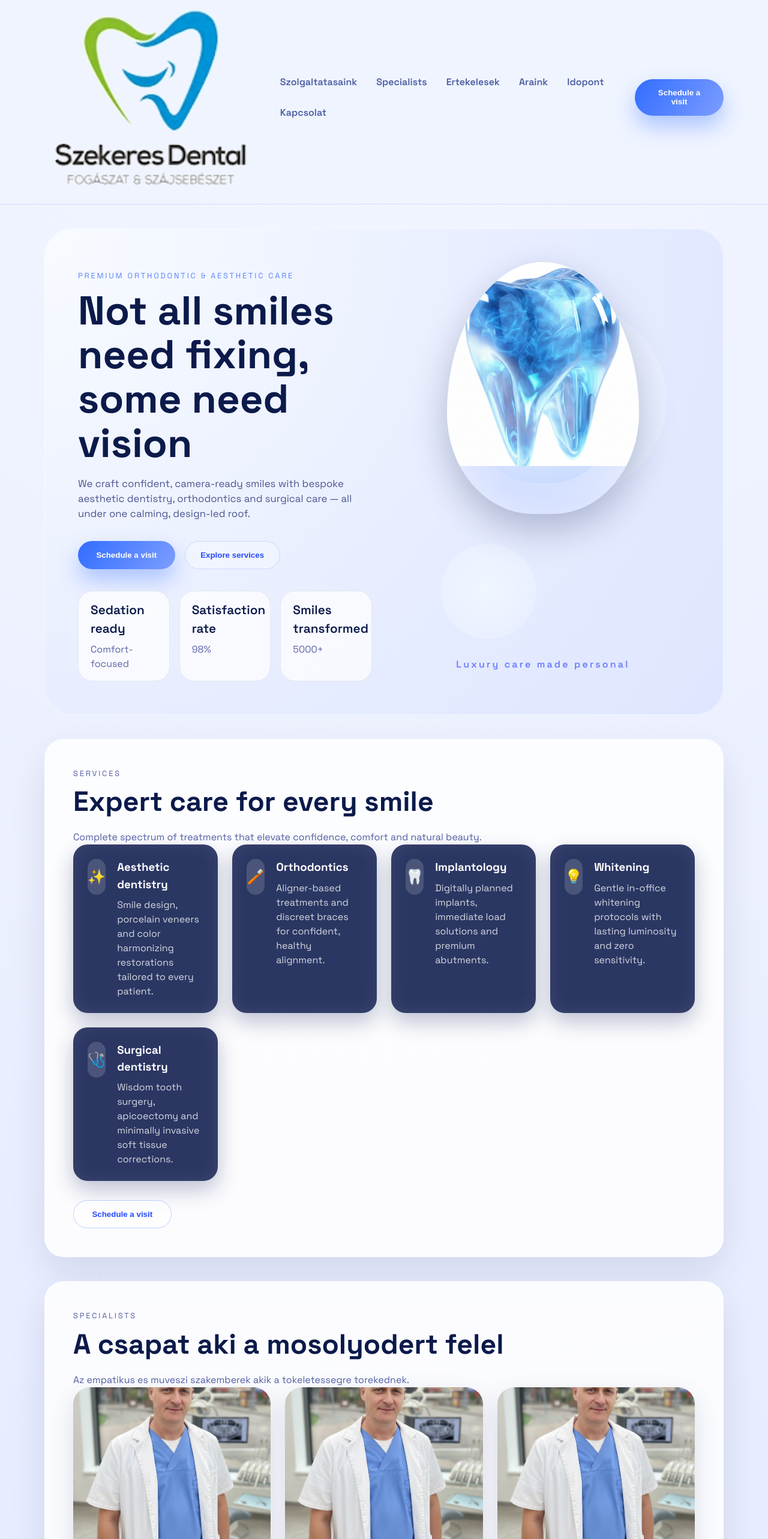
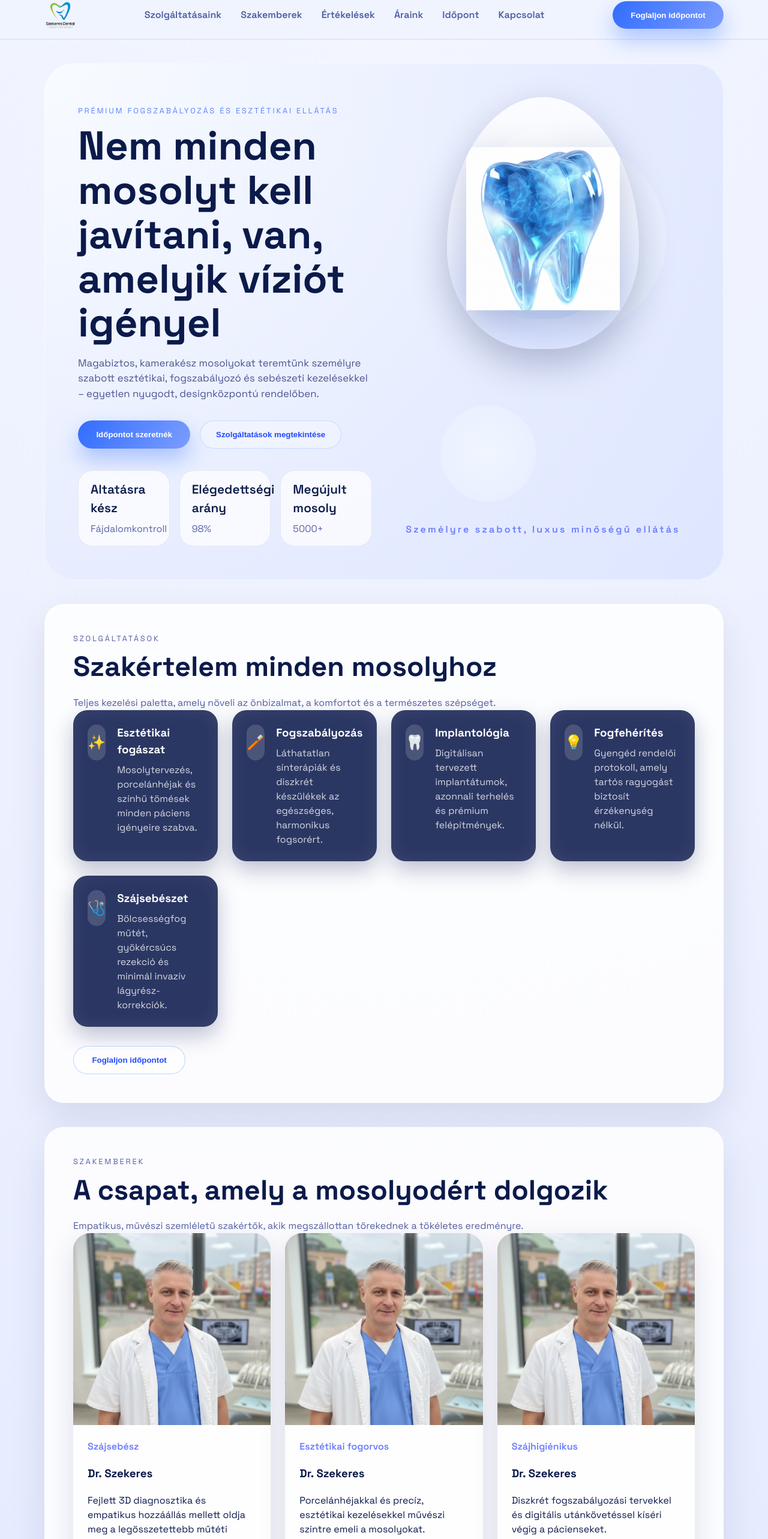
Before and after one commit to sferencz82/szekeres-dental, a React (Vite) app: page / in a window 1280 px wide. Shown: the part 15-2581 px from the top of the page at 60% size. Built offline with nearby package versions, Linux system fonts and the light colour scheme; no server answers.

Commit message:
feat: localize content and improve layout

```diff
--- a/src/App.css
+++ b/src/App.css
@@ -69,6 +69,11 @@ main {
   font-weight: 700;
   font-size: 1.2rem;
   cursor: pointer;
+}
+
+.navbar__logo img {
+  height: 48px;
+  width: auto;
 }
 
 .navbar__links {
@@ -271,6 +276,19 @@ main {
   position: absolute;
   inset: 0;
   background: radial-gradient(circle at 50% 20%, rgba(255, 255, 255, 0.6), transparent 70%);
+  display: flex;
+  align-items: center;
+  justify-content: center;
+  padding: 2.5rem 2rem 3rem;
+}
+
+.hero__glass-glow img {
+  width: 100%;
+  height: 100%;
+  object-fit: contain;
+  object-position: center;
+  transform: translateY(4%);
+  filter: drop-shadow(0 18px 30px rgba(8, 20, 72, 0.2));
 }
 
 .hero__caption {
@@ -337,8 +355,9 @@ main {
 
 .specialist-card__image img {
   width: 100%;
-  height: 260px;
+  height: 320px;
   object-fit: cover;
+  object-position: top center;
 }
 
 .specialist-card__body {
--- a/src/App.tsx
+++ b/src/App.tsx
@@ -6,28 +6,28 @@ const App: React.FC = () => {
   const services = useMemo(
     () => [
       {
-        title: 'Aesthetic dentistry',
-        description: 'Smile design, porcelain veneers and color harmonizing restorations tailored to every patient.',
+        title: 'Esztétikai fogászat',
+        description: 'Mosolytervezés, porcelánhéjak és színhű tömések minden páciens igényeire szabva.',
         icon: '✨',
       },
       {
-        title: 'Orthodontics',
-        description: 'Aligner-based treatments and discreet braces for confident, healthy alignment.',
+        title: 'Fogszabályozás',
+        description: 'Láthatatlan sínterápiák és diszkrét készülékek az egészséges, harmonikus fogsorért.',
         icon: '🪥',
       },
       {
-        title: 'Implantology',
-        description: 'Digitally planned implants, immediate load solutions and premium abutments.',
+        title: 'Implantológia',
+        description: 'Digitálisan tervezett implantátumok, azonnali terhelés és prémium felépítmények.',
         icon: '🦷',
       },
       {
-        title: 'Whitening',
-        description: 'Gentle in-office whitening protocols with lasting luminosity and zero sensitivity.',
+        title: 'Fogfehérítés',
+        description: 'Gyengéd rendelői protokoll, amely tartós ragyogást biztosít érzékenység nélkül.',
         icon: '💡',
       },
       {
-        title: 'Surgical dentistry',
-        description: 'Wisdom tooth surgery, apicoectomy and minimally invasive soft tissue corrections.',
+        title: 'Szájsebészet',
+        description: 'Bölcsességfog műtét, gyökércsúcs rezekció és minimál invazív lágyrész-korrekciók.',
         icon: '🩺',
       },
     ],
@@ -38,25 +38,25 @@ const App: React.FC = () => {
     () => [
       {
         name: 'Dr. Szekeres',
-        role: 'Szajsebesz',
-        bio: 'Transforms complex surgical cases with advanced 3D diagnostics and gentle care.',
-        tenure: 'Treatment time (est): 60-90 mins',
+        role: 'Szájsebész',
+        bio: 'Fejlett 3D diagnosztika és empatikus hozzáállás mellett oldja meg a legösszetettebb műtéti eseteket.',
+        tenure: 'Átlagos kezelési idő: 60–90 perc',
         image:
           '/assets/dr-szekeres.png',
       },
       {
         name: 'Dr. Szekeres',
-        role: 'Esztetikai fogorvos',
-        bio: 'Crafts artistic transformations with porcelain veneers and cosmetic care.',
-        tenure: 'Practicing since 2016',
+        role: 'Esztétikai fogorvos',
+        bio: 'Porcelánhéjakkal és precíz, esztétikai kezelésekkel művészi szintre emeli a mosolyokat.',
+        tenure: 'A szakmában 2016 óta',
         image:
           '/assets/dr-szekeres.png',
       },
       {
         name: 'Dr. Szekeres',
-        role: 'Szajhigenikus',
-        bio: 'Aligns smiles with discreet orthodontic plans and digital progress tracking.',
-        tenure: 'Clear aligner expert',
+        role: 'Szájhigiénikus',
+        bio: 'Diszkrét fogszabályozási tervekkel és digitális utánkövetéssel kíséri végig a pácienseket.',
+        tenure: 'Clear aligner specialista',
         image:
           '/assets/dr-szekeres.png',
       },
@@ -66,39 +66,52 @@ const App: React.FC = () => {
 
   const priceList = useMemo(
     () => [
-      { name: 'Consultation & treatment plan', price: '18 000 Ft-tól', note: 'Comprehensive oral exam' },
-      { name: 'Professional cleaning + polish', price: '28 000 Ft-tól', note: 'Ultrasonic & airflow' },
-      { name: 'Composite restoration', price: '32 000 Ft-tól', note: 'Shade-matched layers' },
-      { name: 'Wisdom tooth surgery', price: '65 000 Ft-tól', note: 'Includes aftercare' },
-      { name: 'Implant (implant + abutment)', price: '260 000 Ft-tól', note: 'Premium systems' },
-      { name: 'Crown (zirconia / press ceramic)', price: '120 000 Ft-tól', note: 'Digital impression' },
-      { name: 'In-office whitening', price: '85 000 Ft-tól', note: 'Philips Zoom protocol' },
-      { name: 'Apicoectomy', price: '95 000 Ft-tól', note: 'Microscope-assisted' },
+      { name: 'Konzultáció és kezelési terv', price: '18 000 Ft-tól', note: 'Teljes körű szájüregi vizsgálat' },
+      { name: 'Professzionális tisztítás + polírozás', price: '28 000 Ft-tól', note: 'Ultrahang + airflow' },
+      { name: 'Kompozit tömés', price: '32 000 Ft-tól', note: 'Színhű, rétegezett technika' },
+      { name: 'Bölcsességfog műtét', price: '65 000 Ft-tól', note: 'Utógondozással együtt' },
+      { name: 'Implantátum (csavar + felépítmény)', price: '260 000 Ft-tól', note: 'Prémium rendszerek' },
+      { name: 'Korona (cirkon / préskerámia)', price: '120 000 Ft-tól', note: 'Digitális lenyomat' },
+      { name: 'Rendelői fogfehérítés', price: '85 000 Ft-tól', note: 'Philips Zoom protokoll' },
+      { name: 'Gyökércsúcs rezekció', price: '95 000 Ft-tól', note: 'Mikroszkópos támogatással' },
     ],
     []
   );
 
   const testimonialTabs = useMemo(
     () => [
-      { label: 'Aesthetic dentistry', story: 'Christina felt self-conscious about gaps and uneven shades. With ultra-thin veneers, she now smiles with ease.' },
-      { label: 'Orthodontics', story: 'Daniel completed a 9-month aligner program for a confident, symmetrical smile.' },
-      { label: 'Implantology', story: 'Laura regained full chewing comfort after a digital implant workflow with immediate temporaries.' },
-      { label: 'Whitening', story: 'Mark achieved a luminous, natural brightness in just one visit.' },
+      {
+        label: 'Esztétikai fogászat',
+        story:
+          'Krisztina korábban takarta a mosolyát a rések és árnyalatkülönbségek miatt. Az ultrafinom héjaknak köszönhetően ma már felszabadultan mosolyog.',
+      },
+      {
+        label: 'Fogszabályozás',
+        story: 'Dániel kilenc hónapig viselt láthatatlan síneket, amelyekkel szimmetrikus, harmonikus mosolyt ért el.',
+      },
+      {
+        label: 'Implantológia',
+        story: 'Laura digitálisan tervezett implantációval és azonnali ideiglenes pótlásokkal nyerte vissza a kényelmes rágást.',
+      },
+      {
+        label: 'Fogfehérítés',
+        story: 'Márk egyetlen rendelői alkalom után természetesen ragyogó árnyalatot ért el érzékenység nélkül.',
+      },
     ],
     []
   );
 
   const heroMetrics = [
-    { label: 'Comfort-focused', value: 'Sedation ready' },
-    { label: '98%', value: 'Satisfaction rate' },
-    { label: '5000+', value: 'Smiles transformed' },
+    { label: 'Fájdalomkontroll', value: 'Altatásra kész' },
+    { label: '98%', value: 'Elégedettségi arány' },
+    { label: '5000+', value: 'Megújult mosoly' },
   ];
 
   const stats = [
-    { value: '15+', label: 'Years of excellence' },
-    { value: '98%', label: 'Patient satisfaction rate' },
-    { value: '5000+', label: 'Smiles transformed' },
-    { value: '17', label: 'Certified experts' },
+    { value: '15+', label: 'Év szakmai tapasztalat' },
+    { value: '98%', label: 'Pácienseink elégedettsége' },
+    { value: '5000+', label: 'Megújult mosoly' },
+    { value: '17', label: 'Minősített szakember' },
   ];
 
   const [activeTab, setActiveTab] = useState(0);
@@ -116,30 +129,30 @@ const App: React.FC = () => {
       <header className="site-header">
         <nav className="navbar">
           <div className="navbar__logo" onClick={() => handleNavClick('hero')}>
-            <img src="/assets/szekeres-logo2.png" alt="Szekeres Dental logo" />
+            <img src="/assets/szekeres-logo2.png" alt="Szekeres Dental logó" />
           </div>
           <div className="navbar__links">
             <button type="button" onClick={() => handleNavClick('services')}>
-              Szolgaltatasaink
+              Szolgáltatásaink
             </button>
             <button type="button" onClick={() => handleNavClick('specialists')}>
-              Specialists
+              Szakemberek
             </button>
             <button type="button" onClick={() => handleNavClick('testimonials')}>
-              Ertekelesek
+              Értékelések
             </button>
             <button type="button" onClick={() => handleNavClick('prices')}>
-              Araink
+              Áraink
             </button>
             <button type="button" onClick={() => handleNavClick('booking')}>
-              Idopont
+              Időpont
             </button>
             <button type="button" onClick={() => handleNavClick('contact')}>
               Kapcsolat
             </button>
           </div>
           <button className="btn btn-primary" type="button" onClick={() => handleNavClick('booking')}>
-            Schedule a visit
+            Foglaljon időpontot
           </button>
         </nav>
       </header>
@@ -147,18 +160,18 @@ const App: React.FC = () => {
       <main>
         <section id="hero" className="hero">
           <div className="hero__content">
-            <p className="eyebrow">Premium orthodontic & aesthetic care</p>
-            <h1>Not all smiles need fixing, some need vision</h1>
+            <p className="eyebrow">Prémium fogszabályozás és esztétikai ellátás</p>
+            <h1>Nem minden mosolyt kell javítani, van, amelyik víziót igényel</h1>
             <p className="subtitle">
-              We craft confident, camera-ready smiles with bespoke aesthetic dentistry, orthodontics and surgical care —
-              all under one calming, design-led roof.
+              Magabiztos, kamerakész mosolyokat teremtünk személyre szabott esztétikai, fogszabályozó és sebészeti
+              kezelésekkel – egyetlen nyugodt, designközpontú rendelőben.
             </p>
             <div className="hero__actions">
               <button className="btn btn-primary" type="button" onClick={() => handleNavClick('booking')}>
-                Schedule a visit
+                Időpontot szeretnék
               </button>
               <button className="btn btn-ghost" type="button" onClick={() => handleNavClick('services')}>
-                Explore services
+                Szolgáltatások megtekintése
               </button>
             </div>
             <div className="hero__metrics">
@@ -176,18 +189,18 @@ const App: React.FC = () => {
             <div className="hero__glass">
               <div className="hero__glass-core"></div>
               <div className="hero__glass-glow">
-                <img src="/assets/the_blue_teeth.png" alt="The Blue Teeth" />
+                <img src="/assets/the_blue_teeth.png" alt="Kék fogak illusztráció" />
               </div>
             </div>
-            <p className="hero__caption">Luxury care made personal</p>
+            <p className="hero__caption">Személyre szabott, luxus minőségű ellátás</p>
           </div>
         </section>
 
         <section id="services" className="section services">
           <div className="section__header">
-            <p className="eyebrow">Services</p>
-            <h2>Expert care for every smile</h2>
-            <p>Complete spectrum of treatments that elevate confidence, comfort and natural beauty.</p>
+            <p className="eyebrow">Szolgáltatások</p>
+            <h2>Szakértelem minden mosolyhoz</h2>
+            <p>Teljes kezelési paletta, amely növeli az önbizalmat, a komfortot és a természetes szépséget.</p>
           </div>
           <div className="services__grid">
             {services.map((service) => (
@@ -203,15 +216,15 @@ const App: React.FC = () => {
             ))}
           </div>
           <button className="btn btn-secondary" type="button" onClick={() => handleNavClick('booking')}>
-            Schedule a visit
+            Foglaljon időpontot
           </button>
         </section>
 
         <section id="specialists" className="section specialists">
           <div className="section__header">
-            <p className="eyebrow">Specialists</p>
-            <h2>A csapat aki a mosolyodert felel</h2>
-            <p>Az empatikus es muveszi szakemberek akik a tokeletessegre torekednek.</p>
+            <p className="eyebrow">Szakemberek</p>
+            <h2>A csapat, amely a mosolyodért dolgozik</h2>
+            <p>Empatikus, művészi szemléletű szakértők, akik megszállottan törekednek a tökéletes eredményre.</p>
           </div>
           <div className="specialists__grid">
             {specialists.map((specialist) => (
@@ -234,9 +247,9 @@ const App: React.FC = () => {
 
         <section id="testimonials" className="section testimonials">
           <div className="section__header">
-            <p className="eyebrow">Testimonials</p>
-            <h2>Real stories. Real smiles.</h2>
-            <p>Transformation journeys told through visible, confident results.</p>
+            <p className="eyebrow">Pácienseink mondták</p>
+            <h2>Valódi történetek. Valódi mosolyok.</h2>
+            <p>Átalakulások, amelyek magukért beszélnek az önbizalommal teli eredményekben.</p>
           </div>
           <div className="testimonials__content">
             <div className="testimonial-tabs">
@@ -256,16 +269,16 @@ const App: React.FC = () => {
               <div className="before-after__viewer">
                 <img
                   src="https://images.unsplash.com/photo-1504593811423-6dd665756598?auto=format&fit=crop&w=800&q=80"
-                  alt="Before treatment"
+                  alt="Kezelés előtt"
                 />
                 <div className="before-after__after" style={{ width: `${sliderValue}%` }}>
                   <img
                     src="https://images.unsplash.com/photo-1524504388940-b1c1722653e1?auto=format&fit=crop&w=800&q=80"
-                    alt="After treatment"
+                    alt="Kezelés után"
                   />
                 </div>
                 <div className="before-after__divider" style={{ left: `${sliderValue}%` }}>
-                  <span>Drag</span>
+                  <span>Húzza</span>
                 </div>
               </div>
               <input
@@ -282,10 +295,10 @@ const App: React.FC = () => {
 
         <section id="about" className="section stats">
           <div className="stats__content">
-            <h2>Unveil excellence. Discover the Celestia difference.</h2>
+            <h2>Fedezze fel a Szekeres Dental élményt</h2>
             <p>
-              Board-certified experts pairing cutting-edge diagnostics with concierge-style service. Every visit feels calm,
-              considered and obsessively precise.
+              Nemzetközileg képzett szakértőink a legmodernebb diagnosztikát ötvözik figyelmes, személyre szabott
+              gondoskodással, hogy minden találkozás nyugodt és precíz legyen.
             </p>
             <div className="stats__grid">
               {stats.map((item) => (
@@ -300,17 +313,17 @@ const App: React.FC = () => {
 
         <section id="prices" className="section prices">
           <div className="section__header">
-            <p className="eyebrow">Pricing</p>
-            <h2>Transparent smile investments</h2>
-            <p>Personalized treatment plans begin with an in-depth consultation.</p>
+            <p className="eyebrow">Áraink</p>
+            <h2>Átlátható mosolybefektetések</h2>
+            <p>Minden személyre szabott kezelési terv egy részletes konzultációval indul.</p>
           </div>
           <div className="prices__table-wrapper">
             <table>
               <thead>
                 <tr>
-                  <th>Treatment</th>
-                  <th>Price</th>
-                  <th>Note</th>
+                  <th>Kezelés</th>
+                  <th>Ár</th>
+                  <th>Megjegyzés</th>
                 </tr>
               </thead>
               <tbody>
@@ -325,7 +338,8 @@ const App: React.FC = () => {
             </table>
           </div>
           <p className="prices__note">
-            All prices are indicative. Exact costs are confirmed after diagnostics and tailored planning.
+            Az árak tájékoztató jellegűek, a végleges összeget a diagnosztika és a személyre szabott tervezés után
+            erősítjük meg.
           </p>
         </section>
 
@@ -336,9 +350,9 @@ const App: React.FC = () => {
 
       <footer className="site-footer">
         <div className="footer__content">
-          <img src="/assets/szekeres-logo2.png" alt="Szekeres Dental logo" />
-          <p>© {new Date().getFullYear()} Celestia Smiles – boutique orthodontic & aesthetic studio.</p>
-          <p className="footer__powered">Online booking requests are provisional until confirmed by our coordinators.</p>
+          <img src="/assets/szekeres-logo2.png" alt="Szekeres Dental logó" />
+          <p>© {new Date().getFullYear()} Szekeres Dental – boutique fogszabályozó és esztétikai rendelő.</p>
+          <p className="footer__powered">Az online foglalások a visszaigazolásunkig előzetes igénylésnek minősülnek.</p>
         </div>
       </footer>
     </div>
```
